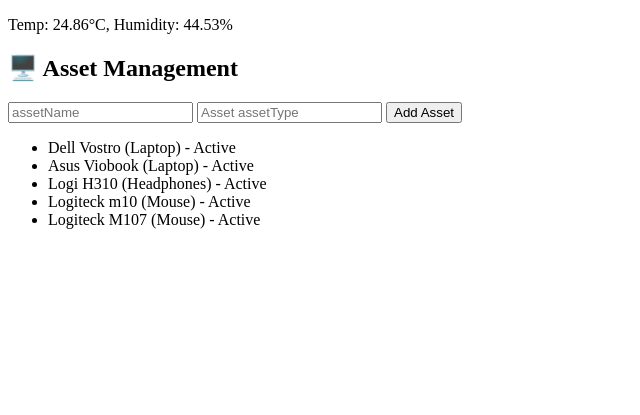
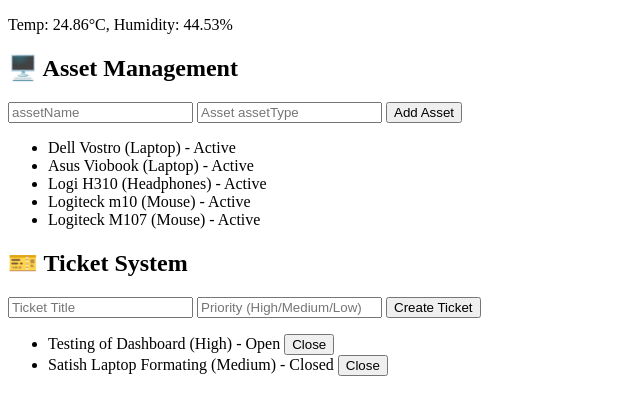
Before and after one commit to Swapnil-2023/Unified-IT-Dashboard, a Flask app: page / in a window 1280 px wide. Shown: the part 283-698 px from the top of the page, without its empty margins (0-640 px from the left). Run offline with Flask 3, Linux system fonts and the light colour scheme; data comes from the database, SQL or seed files in the repository; both versions use the stored data as it was after the commit.

Commit message:
Phase-3B completed. Added Ticket Management System (Real Data)

```diff
--- a/app.py
+++ b/app.py
@@ -4,11 +4,13 @@ from config import Config
 from models import db
 from routes.dashboard import dashboard_bp
 from routes.asset import asset_bp
+from routes.ticket import ticket_bp
 
 app = Flask(__name__)
 app.config.from_object(Config)
 app.register_blueprint(dashboard_bp)
 app.register_blueprint(asset_bp)
+app.register_blueprint(ticket_bp)
 
 db.init_app(app)
 
--- a/routes/ticket.py
+++ b/routes/ticket.py
@@ -0,0 +1,45 @@
+from flask import Blueprint, request, jsonify
+from models.ticket import Ticket
+from models import db
+
+ticket_bp = Blueprint('ticket', __name__)
+
+# GET all tickets
+@ticket_bp.route('/tickets', methods=['GET'])
+def get_tickets():
+    tickets = Ticket.query.all()
+    return jsonify([
+        {
+            "id": t.id,
+            "title": t.title,
+            "priority": t.priority,
+            "status": t.status
+        } for t in tickets
+    ])
+
+# CREATE ticket
+@ticket_bp.route('/tickets', methods=['POST'])
+def add_ticket():
+    data = request.json
+
+    ticket = Ticket(
+        title=data['title'],
+        description=data.get('description', ''),
+        priority=data['priority'],
+        status="Open"
+    )
+
+    db.session.add(ticket)
+    db.session.commit()
+
+    return jsonify({"message": "Ticket created successfully"})
+
+# UPDATE status
+@ticket_bp.route('/tickets/<int:id>', methods=['PUT'])
+def update_ticket(id):
+    ticket = Ticket.query.get(id)
+
+    ticket.status = "Closed"
+    db.session.commit()
+
+    return jsonify({"message": "Ticket closed"})
--- a/templates/dashboard.html
+++ b/templates/dashboard.html
@@ -23,6 +23,14 @@
 <button onclick="addAsset()">Add Asset</button>
 
 <ul id="assetList"></ul>
+
+<h2>🎫 Ticket System</h2>
+
+<input type="text" id="ticketTitle" placeholder="Ticket Title">
+<input type="text" id="ticketPriority" placeholder="Priority (High/Medium/Low)">
+<button onclick="addTicket()">Create Ticket</button>
+
+<ul id="ticketList"></ul>
 
 <script>
 function loadData() {
@@ -88,5 +96,54 @@ function addAsset() {
 loadAssets();
 </script>
 
+<script>
+function loadTickets() {
+    fetch('/tickets')
+    .then(res => res.json())
+    .then(data => {
+        let list = document.getElementById('ticketList');
+        list.innerHTML = "";
+
+        data.forEach(ticket => {
+            let li = document.createElement('li');
+
+            li.innerHTML = `
+                ${ticket.title} (${ticket.priority}) - ${ticket.status}
+                <button onclick="closeTicket(${ticket.id})">Close</button>
+            `;
+
+            list.appendChild(li);
+        });
+    });
+}
+
+function addTicket() {
+    let title = document.getElementById('ticketTitle').value;
+    let priority = document.getElementById('ticketPriority').value;
+
+    fetch('/tickets', {
+        method: 'POST',
+        headers: { 'Content-Type': 'application/json' },
+        body: JSON.stringify({ title: title, priority: priority })
+    })
+    .then(res => res.json())
+    .then(() => {
+        loadTickets();
+    });
+}
+
+function closeTicket(id) {
+    fetch(`/tickets/${id}`, {
+        method: 'PUT'
+    })
+    .then(() => {
+        loadTickets();
+    });
+}
+
+// Load on page start
+loadTickets();
+</script>
+
 </body>
 </html>
```
Also changed, not shown: database/db.sqlite3.
